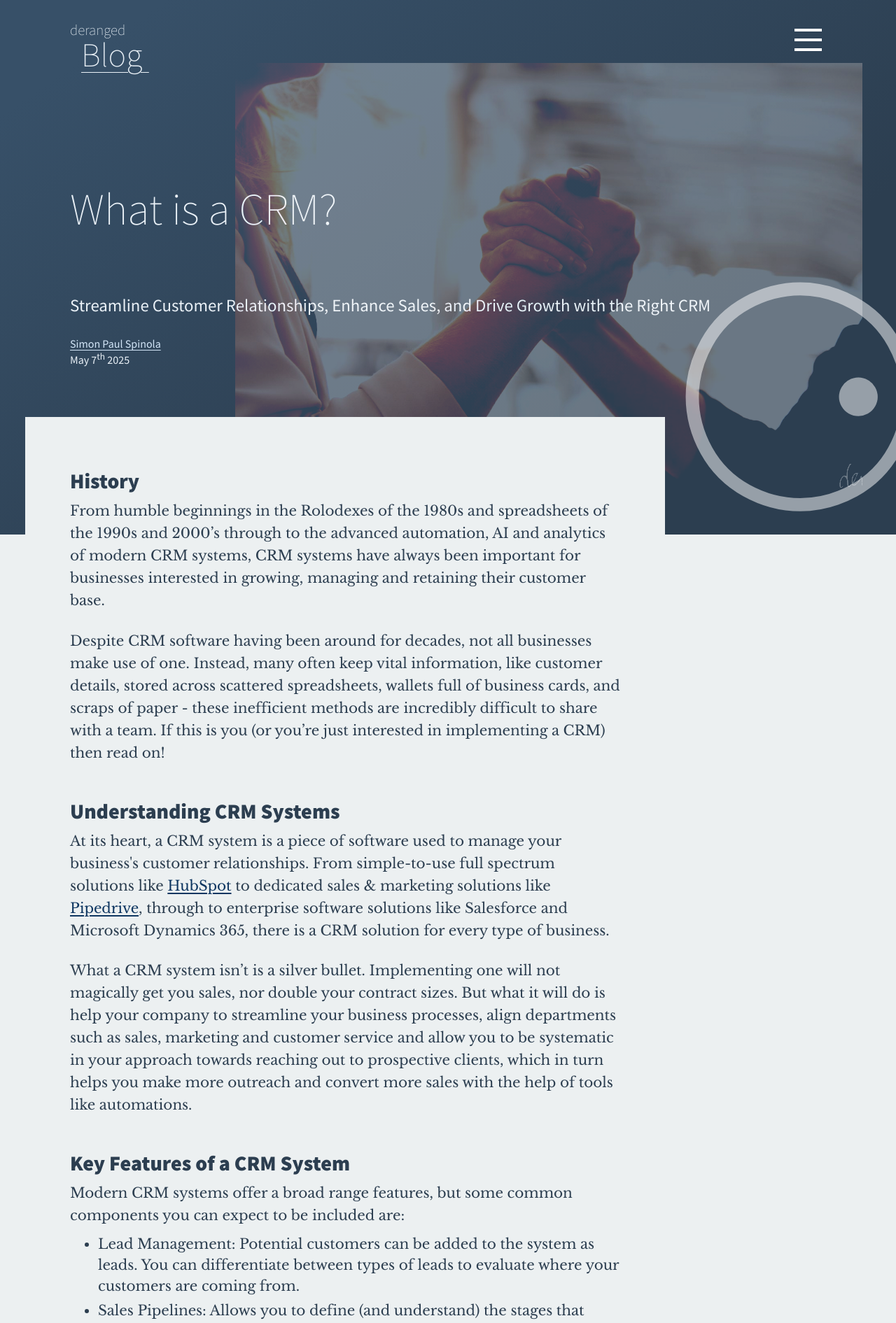
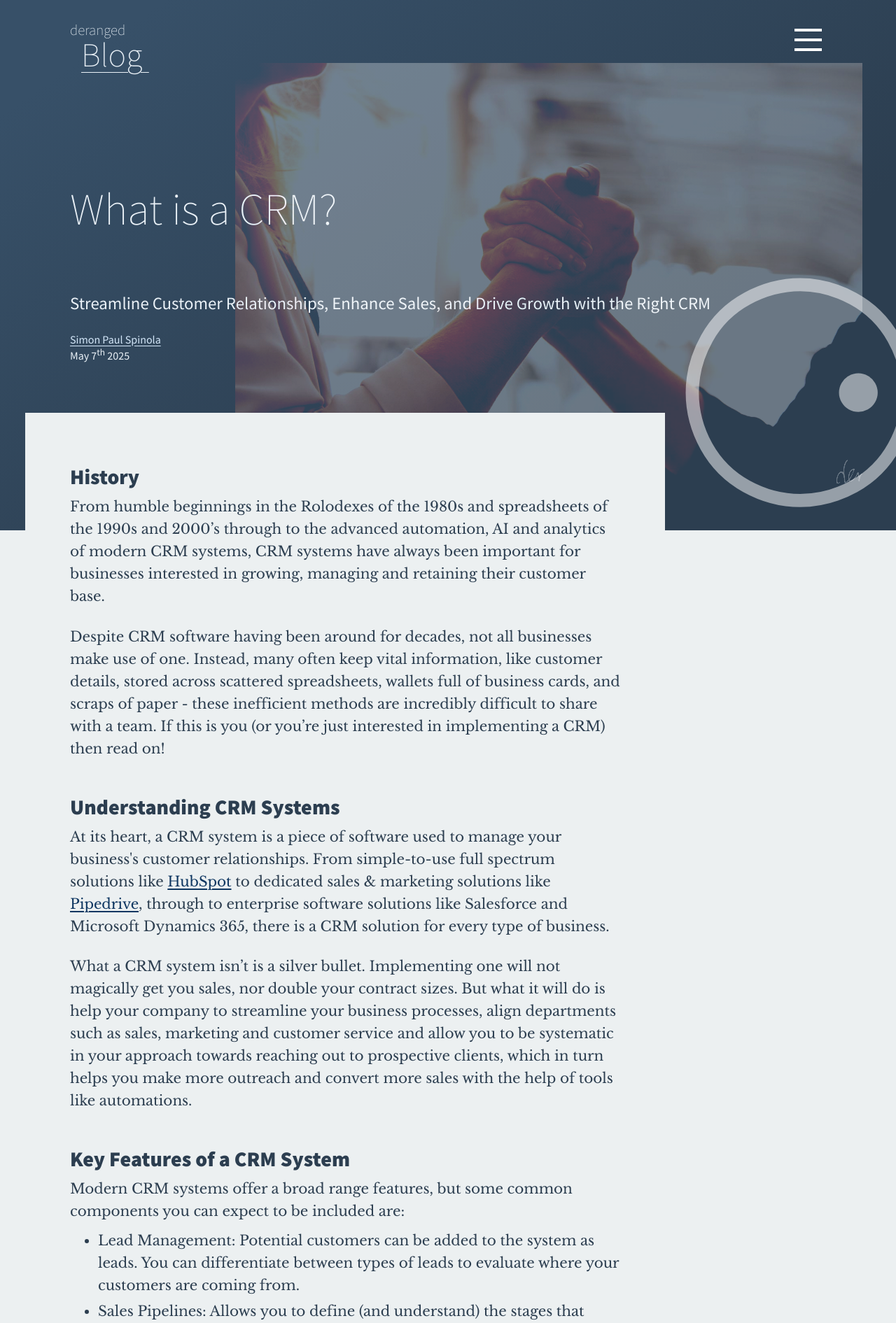
Before and after one commit to derangeddk/deranged.dk, a Jekyll site: the page built from _posts/2024-05-07-what-is-a-crm.html, in a window 1280 px wide. Shown: the top 1891 px of the page at 70% size. Built offline with Jekyll 4.4.1, drawn with Linux system fonts in a browser that asks for light colours; some web fonts are replaced; comment, search, counter and statistics services are not loaded.

Commit message:
Remove unused styling

```diff
--- a/_layouts/post.html
+++ b/_layouts/post.html
@@ -103,58 +103,6 @@
 </style>
 
 <style>
-  .header-overlay,
-  .header-image {
-    height: 24em;
-    width: 100%;
-  }
-  .header-overlay {
-    position: absolute;
-    overflow: hidden;
-    background-color: #ecf0f1;
-    background-image: linear-gradient(#ecf0f12c, #ecf0f1);
-    opacity: 0.8;
-  }
-  .header-image {
-    object-fit: cover;
-    -webkit-filter: blur(2px);
-    filter: blur(2px);
-    opacity: 0.7;
-    mask-image: linear-gradient(
-      to top,
-      rgba(0, 0, 0, 0) 0%,
-      rgba(0, 0, 0, 0.6) 100%
-    );
-    -webkit-mask-image: linear-gradient(
-      to top,
-      rgba(0, 0, 0, 0) 0%,
-      rgba(0, 0, 0, 0.6) 100%
-    );
-  }
-
-  .flex-row {
-    display: flex;
-    width: 100%;
-    justify-content: center;
-    padding-right: 2em;
-    padding-left: 2em;
-  }
-
-  main p, main li {
-    line-height: 1.5;
-  }
-
-  main p.subtitle {
-    font-weight: 700;
-    font-size: larger;
-  }
-
-  main .author {
-    font-size: 0.9em;
-    font-style: italic;
-    margin-left: 16px;
-  }
-
   .highlight-box {
     color: white;
     background-image: linear-gradient(40deg, #2c3e50 30%, #455d75 90%);
```
